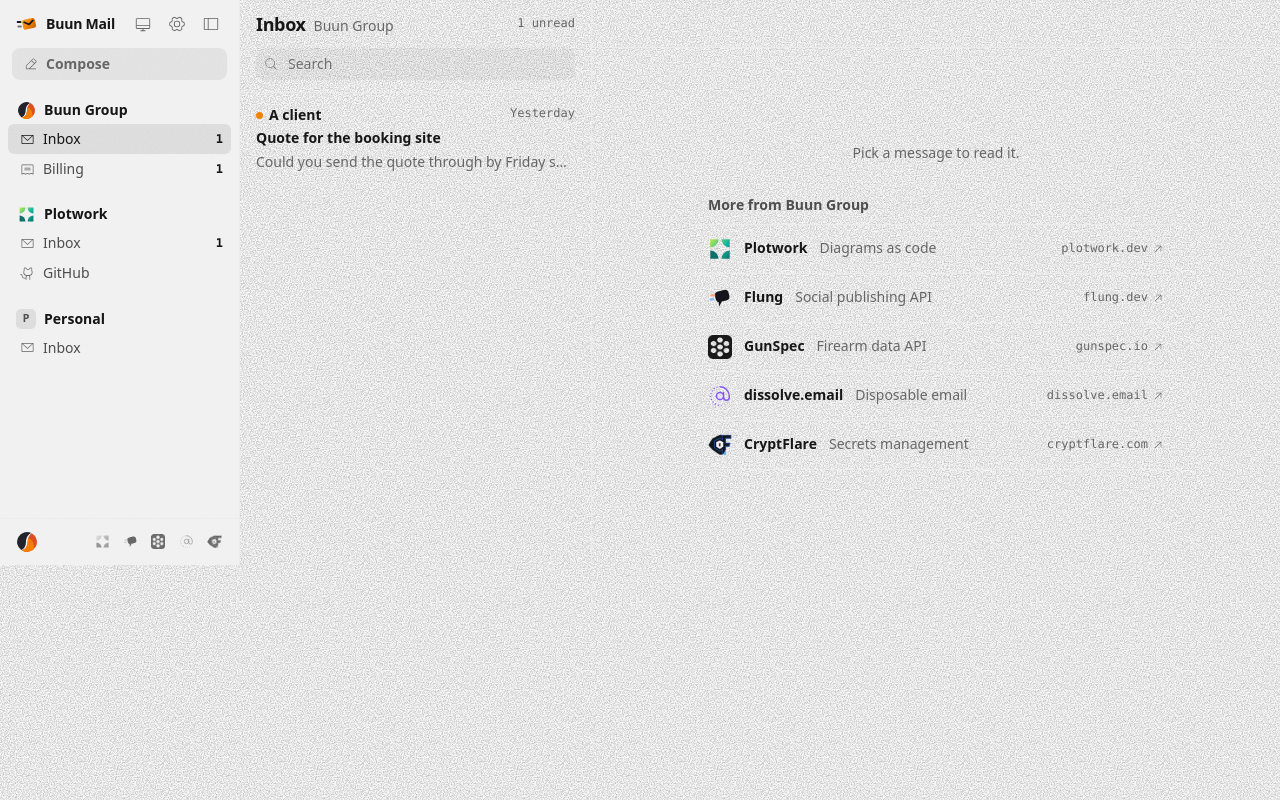
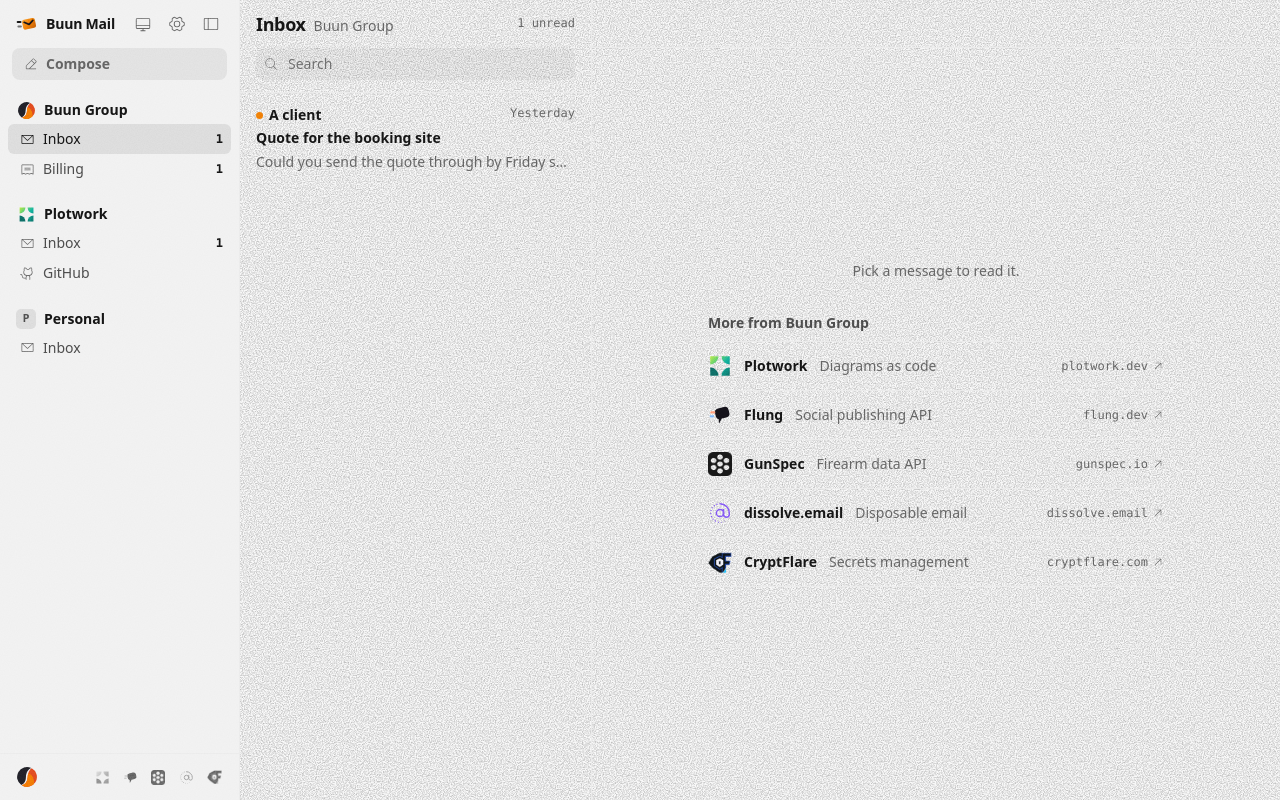
Before and after one commit to buun-group/buun-mail, a React (Vite) app in the folder apps/desktop/ui/: page / in a window 1280 px wide. Built offline with nearby package versions, Linux system fonts and the light colour scheme; a web font is replaced by a local one.

Commit message:
fix(ui): sidebar fills the window height again
The rule that lifted the panes over the grain matched every child of the
app, so the splash and the settings dialog joined the grid as extra rows
and split the height. It now names the three panes, and the grid has one
explicit row.

```diff
--- a/apps/desktop/ui/src/styles/app.css
+++ b/apps/desktop/ui/src/styles/app.css
@@ -1,6 +1,7 @@
 .app {
   display: grid;
   grid-template-columns: var(--sidebar-width) var(--list-width) minmax(0, 1fr);
+  grid-template-rows: minmax(0, 1fr);
   height: 100%;
   overflow: hidden;
   isolation: isolate;
@@ -22,8 +23,9 @@
   color: var(--text-primary);
 }
 
-/* The panes sit over the under-grain. */
-.app > :not(.grain) {
+/* The three panes sit over the under-grain. Only the panes: the splash, the dialog and the grain are fixed layers and
+   must not join the grid. */
+.app > :is(.sidebar-slot, .message-list, .reader) {
   position: relative;
   z-index: 1;
 }
```
